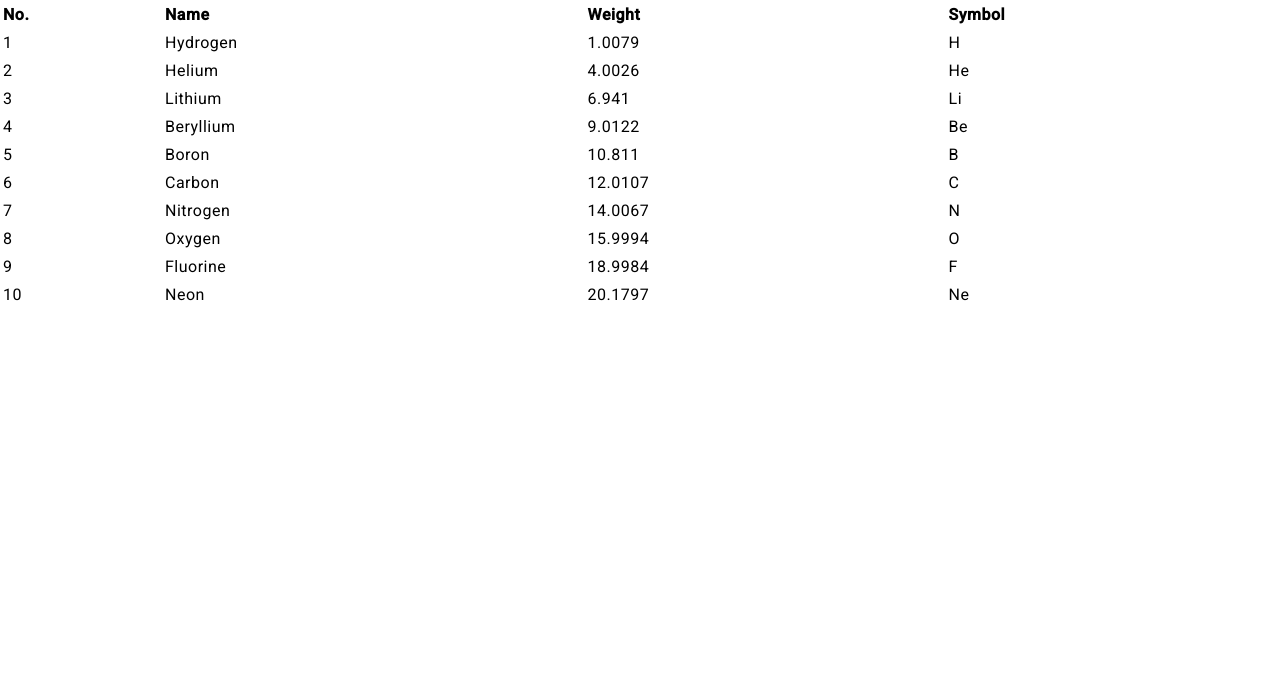
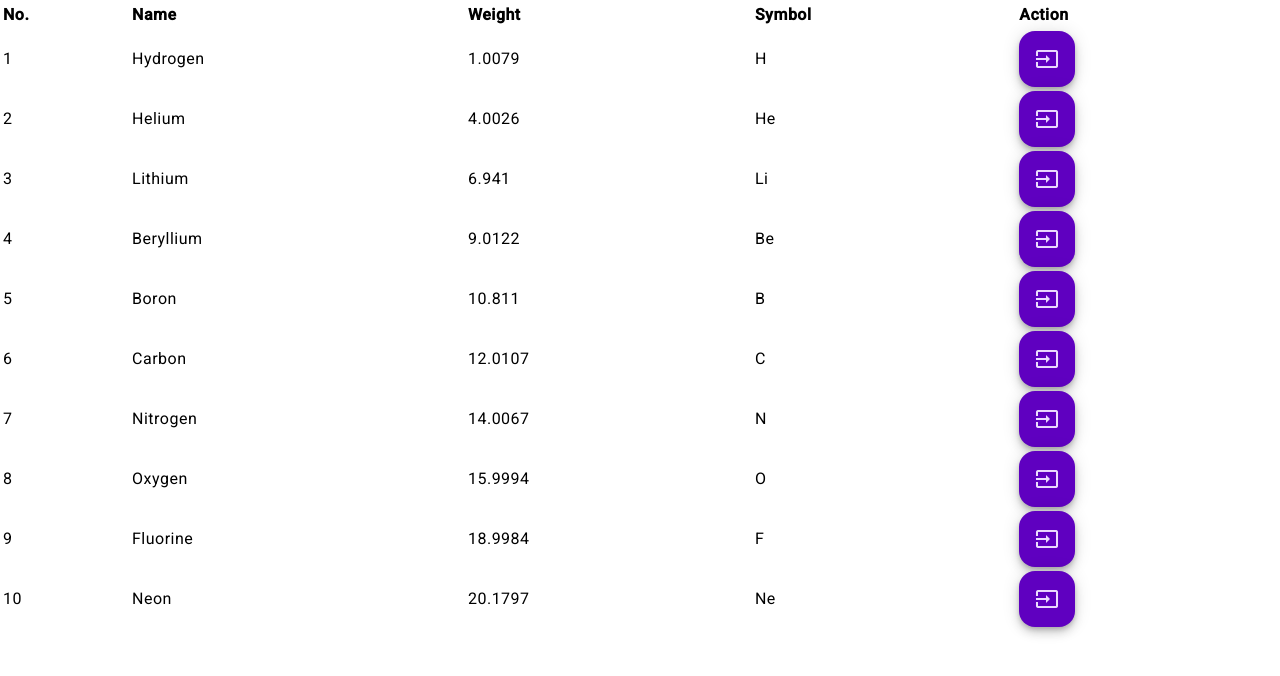
Before and after one commit to michal13171/period-element, an Angular app: page / in a window 1280 px wide. Shown: the top 676 px of the page. Built offline with nearby package versions, Linux system fonts and the light colour scheme.

Commit message:
add button to list

```diff
--- a/src/app/features/pages/listing-sqrt/listing-sqrt.component.html
+++ b/src/app/features/pages/listing-sqrt/listing-sqrt.component.html
@@ -1,28 +1,38 @@
 <table cdk-table [dataSource]="dataSource">
   <!-- Position Column -->
   <ng-container cdkColumnDef="position">
-    <th cdk-header-cell *cdkHeaderCellDef> No. </th>
-    <td cdk-cell *cdkCellDef="let element"> {{element.position}} </td>
+    <th cdk-header-cell *cdkHeaderCellDef> No.</th>
+    <td cdk-cell *cdkCellDef="let element"> {{ element.position }}</td>
   </ng-container>
 
   <!-- Name Column -->
   <ng-container cdkColumnDef="name">
-    <th cdk-header-cell *cdkHeaderCellDef> Name </th>
-    <td cdk-cell *cdkCellDef="let element"> {{element.name}} </td>
+    <th cdk-header-cell *cdkHeaderCellDef> Name</th>
+    <td cdk-cell *cdkCellDef="let element"> {{ element.name }}</td>
   </ng-container>
 
   <!-- Weight Column -->
   <ng-container cdkColumnDef="weight">
-    <th cdk-header-cell *cdkHeaderCellDef> Weight </th>
-    <td cdk-cell *cdkCellDef="let element"> {{element.weight}} </td>
+    <th cdk-header-cell *cdkHeaderCellDef> Weight</th>
+    <td cdk-cell *cdkCellDef="let element"> {{ element.weight }}</td>
   </ng-container>
 
   <!-- Symbol Column -->
   <ng-container cdkColumnDef="symbol">
-    <th cdk-header-cell *cdkHeaderCellDef> Symbol </th>
-    <td cdk-cell *cdkCellDef="let element"> {{element.symbol}} </td>
+    <th cdk-header-cell *cdkHeaderCellDef> Symbol</th>
+    <td cdk-cell *cdkCellDef="let element"> {{ element.symbol }}</td>
+  </ng-container>
+
+  <!-- Action Column -->
+  <ng-container cdkColumnDef="action">
+    <th cdk-header-cell *cdkHeaderCellDef> Action</th>
+    <td cdk-cell *cdkCellDef="let element; let i=index">
+      <button mat-fab aria-label="Example icon button with a input icon" (click)="changeValue(i, element)">
+        <mat-icon>input</mat-icon>
+      </button>
+    </td>
   </ng-container>
 
   <tr cdk-header-row *cdkHeaderRowDef="displayedColumns"></tr>
-  <tr cdk-row *cdkRowDef="let row; columns: displayedColumns; let i=index" (click)="changeValue(i, row)"></tr>
+  <tr cdk-row *cdkRowDef="let row; columns: displayedColumns"></tr>
 </table>
--- a/src/app/features/pages/listing-sqrt/listing-sqrt.component.ts
+++ b/src/app/features/pages/listing-sqrt/listing-sqrt.component.ts
@@ -10,11 +10,19 @@ import {MatDialog} from "@angular/material/dialog";
 import {
   DialogOverviewPeriodicElementComponent
 } from "../../shared/dialog-overview-periodic-element/dialog-overview-periodic-element.component";
+import {MatIconModule} from "@angular/material/icon";
 
 @Component({
   selector: 'app-listing-sqrt',
   standalone: true,
-  imports: [CdkTableModule, MatFormFieldModule, MatInputModule, FormsModule, MatButtonModule],
+  imports: [
+    CdkTableModule,
+    MatFormFieldModule,
+    MatInputModule,
+    FormsModule,
+    MatButtonModule,
+    MatIconModule
+  ],
   templateUrl: './listing-sqrt.component.html',
   styleUrl: './listing-sqrt.component.scss'
 })
@@ -22,7 +30,7 @@ export class ListingSqrtComponent implements OnInit {
   private PeriodElementService = inject(PeriodElementService);
   readonly dialog = inject(MatDialog);
 
-  displayedColumns: string[] = ['position', 'name', 'weight', 'symbol'];
+  displayedColumns: string[] = ['position', 'name', 'weight', 'symbol', 'action'];
   dataSource: any[] = [];
 
   listingData(data: PeriodicElement | null) {
```
